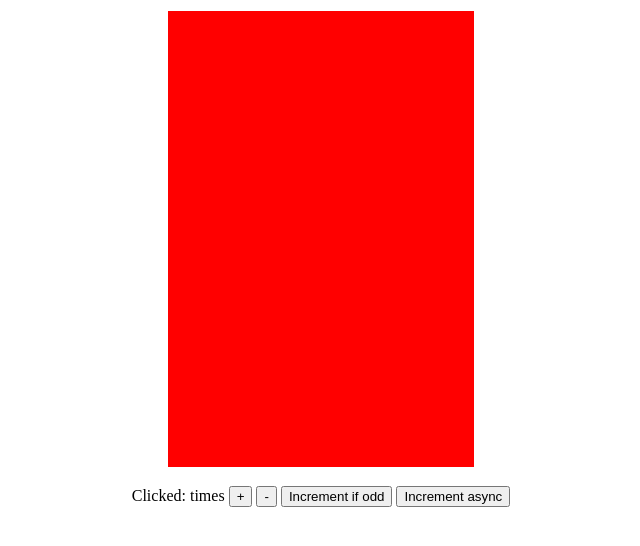
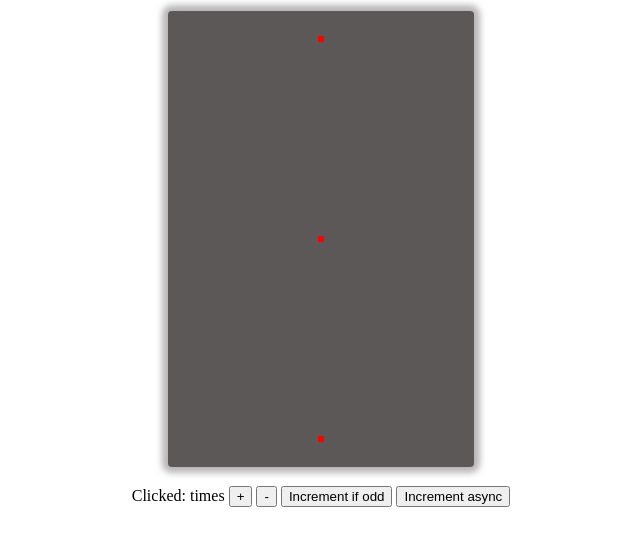
Before and after one commit to GreatDeveloper66/reduxCalculator, a PHP site: page / in a window 1280 px wide. Shown: the top 546 px of the page, without its empty margins (319-959 px from the left). Run offline with PHP 8.4, Linux system fonts and the light colour scheme; some libraries are stand-ins or nearby versions.

Commit message:
Add box shadow Add sudivs inside calculator div

```diff
--- a/index.css
+++ b/index.css
@@ -1,11 +1,16 @@
-/* line 14, /Users/adam/Desktop/My_Documents/Coding/Projects/reduxCalculator/index.scss */
+/* line 13, /Users/adam/Desktop/My_Documents/Coding/Projects/reduxCalculator/index.scss */
+:root {
+  --backgroundColor: #5c5858;
+  --shadowColor: rgba(114, 110, 109, 0.5); }
+
+/* line 18, /Users/adam/Desktop/My_Documents/Coding/Projects/reduxCalculator/index.scss */
 body {
   display: grid;
   grid-template: 1;
   justify-items: center;
   align-items: center; }
 
-/* line 18, /Users/adam/Desktop/My_Documents/Coding/Projects/reduxCalculator/index.scss */
+/* line 22, /Users/adam/Desktop/My_Documents/Coding/Projects/reduxCalculator/index.scss */
 .calculator {
   display: grid;
   grid-template: 50px 1fr 50px/1fr;
@@ -15,6 +20,12 @@
   height: 450px;
   margin: 3px;
   padding: 3px;
-  background-color: red; }
+  background-color: var(--backgroundColor);
+  border-radius: 4px;
+  box-shadow: 0 0 6px 6px var(--shadowColor); }
+
+/* line 30, /Users/adam/Desktop/My_Documents/Coding/Projects/reduxCalculator/index.scss */
+.heading, .board, .footer {
+  border: 3px solid red; }
 
 /*# sourceMappingURL=index.css.map */
--- a/index.html
+++ b/index.html
@@ -13,7 +13,15 @@
 	  <link rel="stylesheet" href="index.css"/>
   </head>
   <body>
-     <div class="calculator"></div>
+     <div class="calculator">
+
+       <div class="heading"></div>
+     <div class="board"></div>
+     <div class="footer"></div>
+
+
+     </div>
+
 
     <div>
       <p>
--- a/index.scss
+++ b/index.scss
@@ -10,6 +10,10 @@
   margin: $margin;
   padding: $padding;
 }
+:root {
+  --backgroundColor: rgba(92,88,88,1);
+  --shadowColor: rgba(114, 110, 109, 0.5);
+}
 
 body {
   @include display(1fr/1fr,center,center);
@@ -18,5 +22,11 @@
 .calculator {
   @include display(50px 1fr 50px/1fr, center, center);
   @include sizing(300px,450px,3px,3px);
-  background-color: red;
+  background-color: var(--backgroundColor);
+  border-radius: 4px;
+  box-shadow: 0 0 6px 6px var(--shadowColor);
 }
+
+.heading, .board,.footer {
+  border: 3px solid red;
+}
```
Also changed, not shown: 1 other file.
